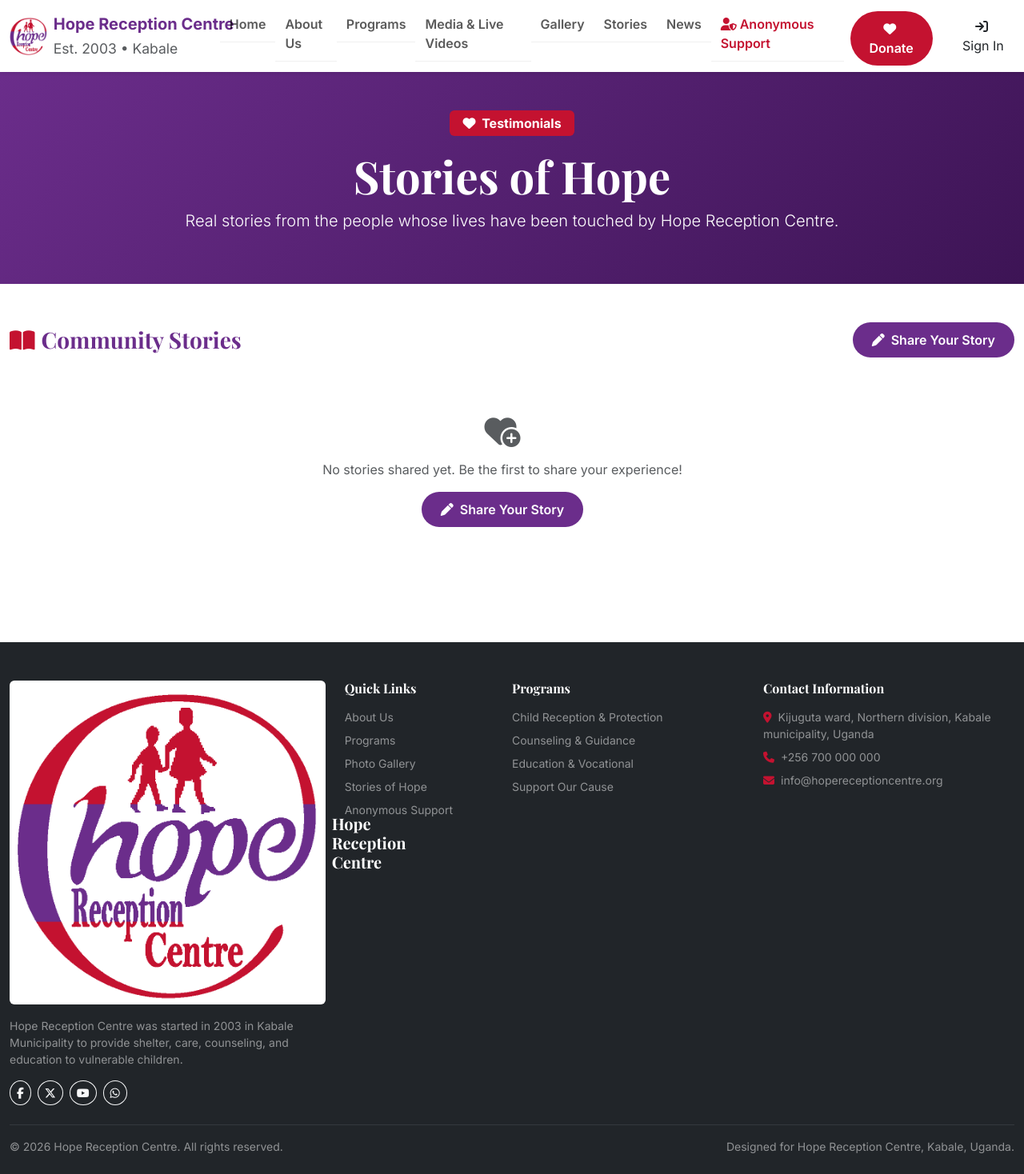
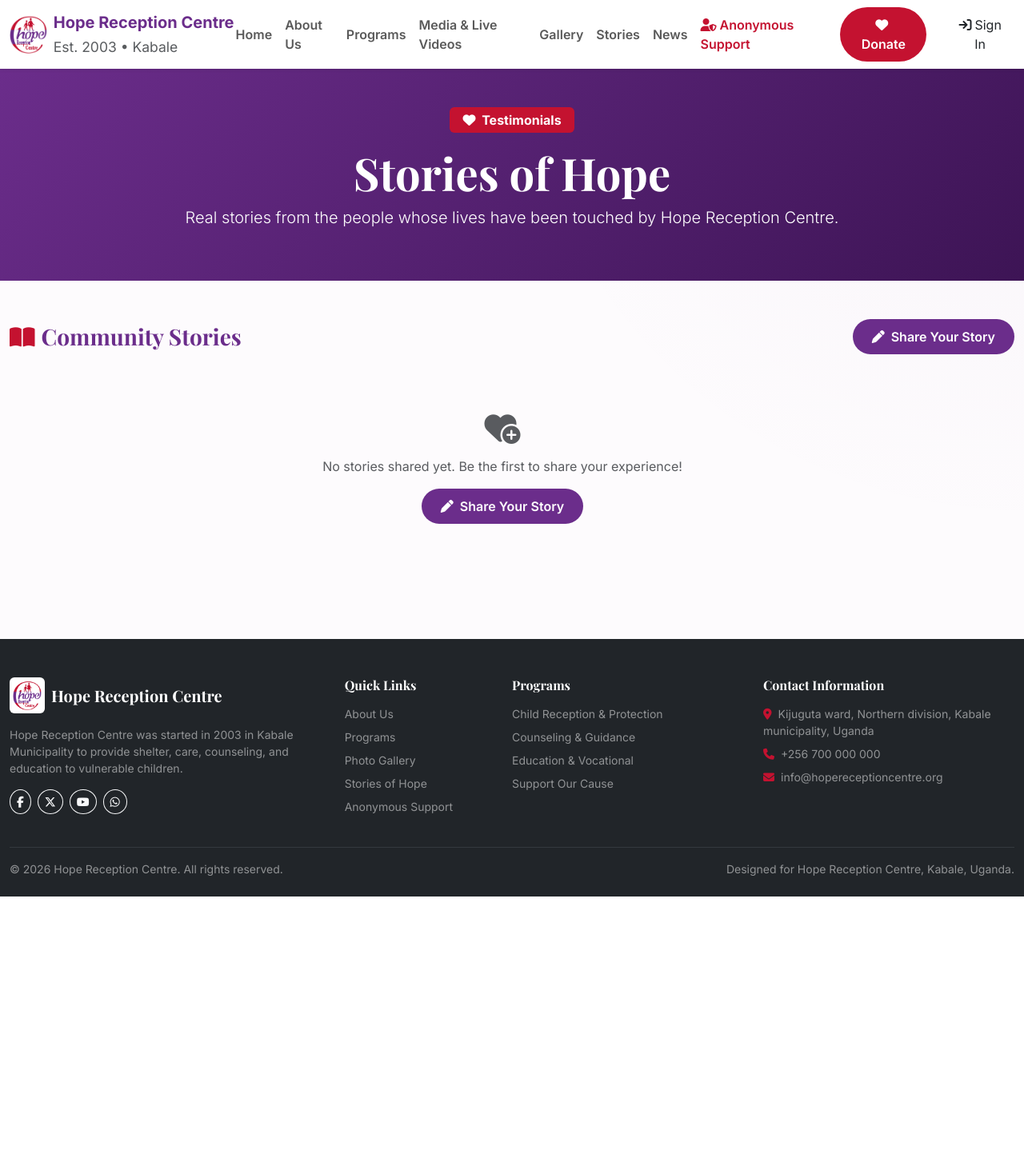
Before and after one commit to twiinarides/hrc, a Django app: page /stories/ in a window 1280 px wide. Shown: the whole page at 80% size. After the commit the page ends 1121 px from the top, so only its background shows below. Run offline with Django 5.2, Linux system fonts and the light colour scheme; data comes from the database, SQL or seed files in the repository; data that the repository does not hold is empty.

Commit message:
UI Tweaks: Add global background, fix nav dropdown overflow, fix footer logo size, center story image faces, and add PWA toast popup

```diff
--- a/static/css/style.css
+++ b/static/css/style.css
@@ -18,7 +18,8 @@
 html, body {
   font-family: 'Inter', sans-serif;
   color: var(--dark-charcoal);
-  background-color: var(--white);
+  background-color: #fdfbfd; /* Subtle warm/purple tinted white for premium feel */
+  background-image: radial-gradient(circle at top right, rgba(107, 45, 139, 0.03) 0%, transparent 40%);
   overflow-x: clip;
   width: 100%;
   max-width: 100vw;
@@ -104,7 +105,6 @@ h1, h2, h3, h4, h5, h6 {
   .navbar-brand span.fs-5 {
     font-size: 1rem !important;
   }
-}
 
   /* Extra small phones (e.g. iPhone SE, old Androids) */
   @media (max-width: 400px) {
@@ -125,6 +125,7 @@ h1, h2, h3, h4, h5, h6 {
       margin-top: 2px;
     }
   }
+
   /* Style the open collapse panel — do NOT override display or visibility */
   .navbar-collapse.show {
     background-color: #ffffff;
@@ -133,8 +134,7 @@ h1, h2, h3, h4, h5, h6 {
     box-shadow: 0 8px 24px rgba(0, 0, 0, 0.12);
     border: 1px solid var(--gray-border);
     border-top: none;
-    max-height: 80vh;
-    overflow-y: auto;
+    /* Removed overflow-y: auto to allow dropdowns (logout) to overflow safely */
   }
   .navbar-nav {
     align-items: flex-start !important;
--- a/templates/base.html
+++ b/templates/base.html
@@ -163,7 +163,7 @@
             <div class="row g-4 mb-4">
                 <div class="col-lg-4">
                     <h5 class="text-white fw-bold mb-3 d-flex align-items-center">
-                        <img src="{% static 'images/logo.png' %}" alt="Logo" height="35" class="me-2 bg-white rounded p-1">
+                        <img src="{% static 'images/logo.png' %}" alt="Logo" class="me-2 bg-white rounded p-1" style="height: 45px !important; width: auto !important;">
                         {{ site.site_name }}
                     </h5>
                     <p class="text-white-50 small mb-3">{{ site.about_text|truncatewords:30 }}</p>
@@ -271,7 +271,33 @@
         const btnMobile = document.getElementById('pwaInstallBtnMobile');
         if (btnDesktop) btnDesktop.classList.remove('d-none');
         if (btnMobile) btnMobile.classList.remove('d-none');
+
+        // Automatically show a toast banner for PWA install if not dismissed recently
+        if (!localStorage.getItem('hrc_pwa_dismissed')) {
+            setTimeout(showInstallToast, 3000);
+        }
     });
+
+    function showInstallToast() {
+        if (document.getElementById('pwaToast')) return;
+        const toast = document.createElement('div');
+        toast.id = 'pwaToast';
+        toast.className = 'position-fixed bottom-0 start-50 translate-middle-x mb-4 shadow-lg rounded-3 bg-white border border-purple p-3 d-flex align-items-center z-3';
+        toast.style.width = '90%';
+        toast.style.maxWidth = '400px';
+        toast.innerHTML = `
+            <img src="{% static 'images/logo.png' %}" style="height: 40px; width: auto;" class="me-3 rounded">
+            <div class="flex-grow-1">
+                <strong class="text-purple d-block">Install HRC App</strong>
+                <small class="text-muted">Add to home screen for quick access.</small>
+            </div>
+            <div class="d-flex flex-column gap-1 ms-2">
+                <button class="btn btn-sm btn-purple" onclick="triggerPWAInstall(); document.getElementById('pwaToast').remove();">Install</button>
+                <button class="btn btn-sm text-muted" onclick="localStorage.setItem('hrc_pwa_dismissed', 'true'); document.getElementById('pwaToast').remove();">Dismiss</button>
+            </div>
+        `;
+        document.body.appendChild(toast);
+    }
 
     function triggerPWAInstall() {
         if (deferredPrompt) {
@@ -279,6 +305,7 @@
             deferredPrompt.userChoice.then((choiceResult) => {
                 if (choiceResult.outcome === 'accepted') {
                     console.log('User installed HRC App');
+                    localStorage.setItem('hrc_pwa_dismissed', 'true');
                 }
                 deferredPrompt = null;
             });
--- a/templates/media_centre/stories_list.html
+++ b/templates/media_centre/stories_list.html
@@ -30,7 +30,7 @@
         <div class="col-md-6 col-lg-4">
             <div class="card card-custom border-0 shadow-sm h-100 hover-lift overflow-hidden d-flex flex-column">
                 {% if story.photo %}
-                <img src="{{ story.photo.url }}" class="card-img-top" alt="{{ story.title }}" style="height:220px;object-fit:cover;">
+                <img src="{{ story.photo.url }}" class="card-img-top" alt="{{ story.title }}" style="height:220px; object-fit:cover; object-position: center 15%;">
                 {% else %}
                 <div class="bg-light-purple d-flex align-items-center justify-content-center" style="height:200px;">
                     <i class="fa-solid fa-quote-left fs-1 text-purple"></i>
```
Lines whose indentation alone changed are shown as unchanged.
